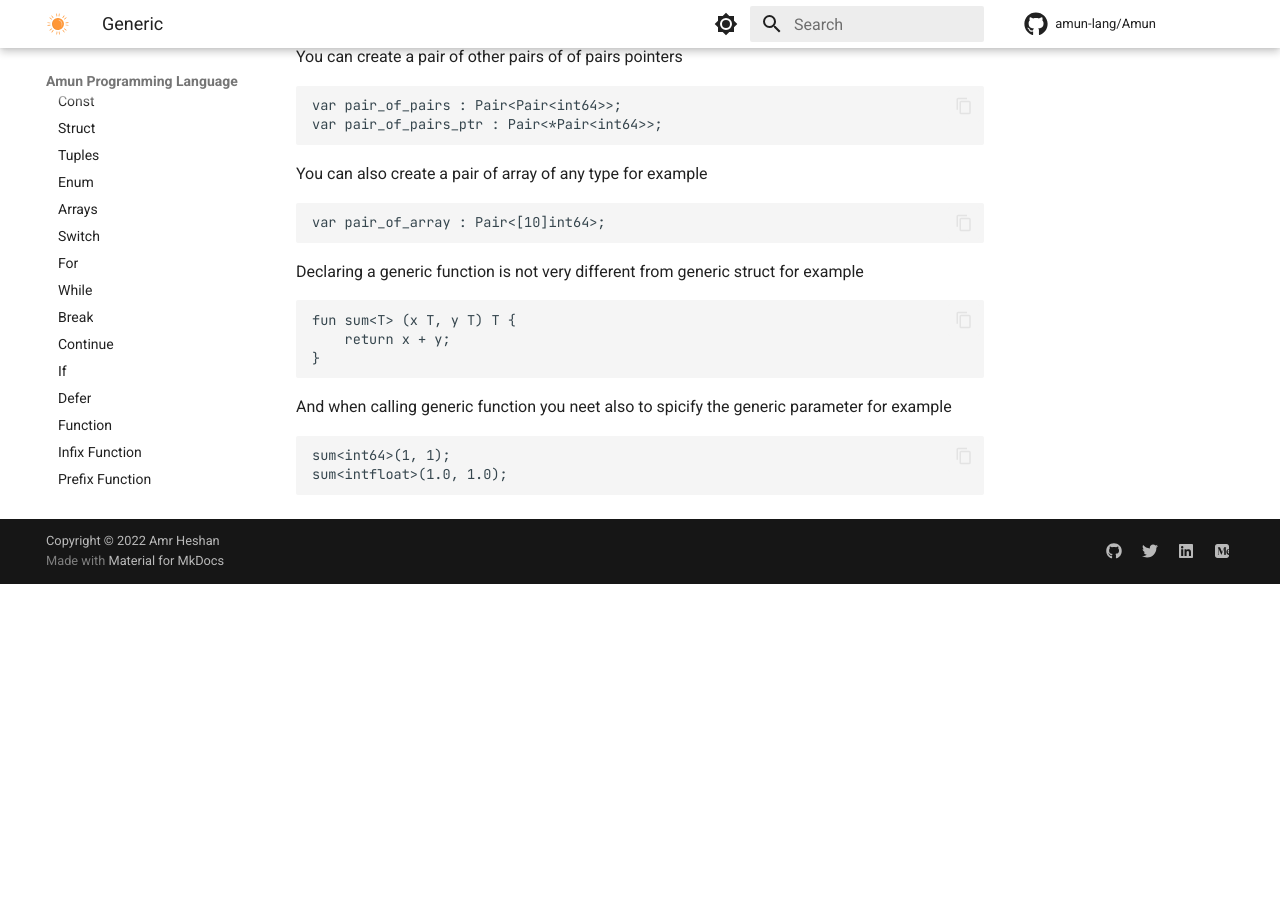
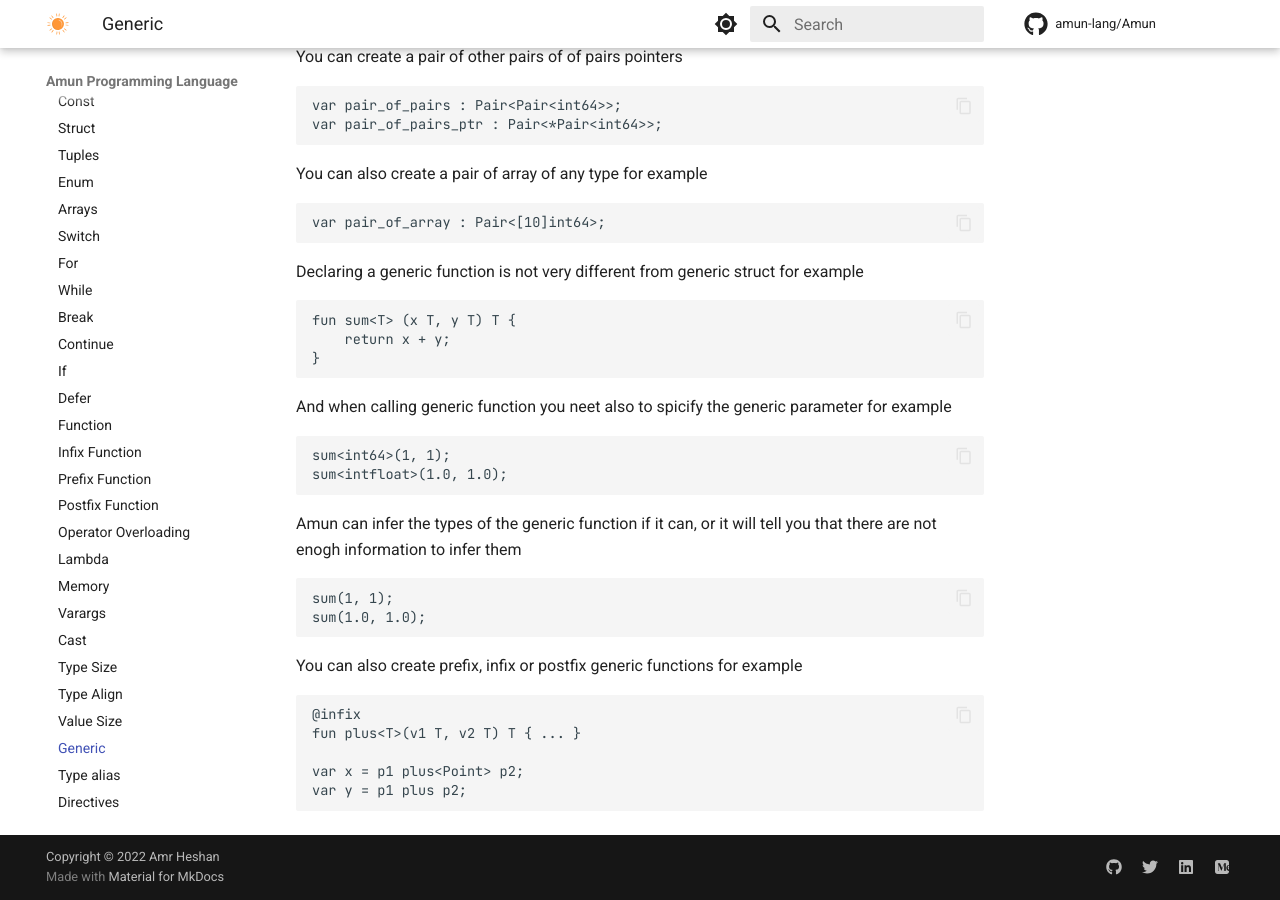
Before and after one commit to amun-lang/docs, an MkDocs documentation site: the page built from docs/reference/generic.md, in a window 1280 px wide and 900 px high, scrolled down 538 px. Built offline with MkDocs 1.6.1 and Material for MkDocs 9.7.7, drawn with Linux system fonts in a browser that asks for light colours; comment, search, counter and statistics services are not loaded; before the commit the page ends 1122 px from its top, so only the background shows below that.

Commit message:
Add doc for generic types arguments infier for functions

````diff
--- a/docs/reference/generic.md
+++ b/docs/reference/generic.md
@@ -46,3 +46,20 @@
 sum<int64>(1, 1);
 sum<intfloat>(1.0, 1.0);
 ```
+
+Amun can infer the types of the generic function if it can, or it will tell you that there are not enogh information to infer them
+
+```
+sum(1, 1);
+sum(1.0, 1.0);
+```
+
+You can also create prefix, infix or postfix generic functions for example
+
+```
+@infix
+fun plus<T>(v1 T, v2 T) T { ... }
+
+var x = p1 plus<Point> p2;
+var y = p1 plus p2;
+```
````
